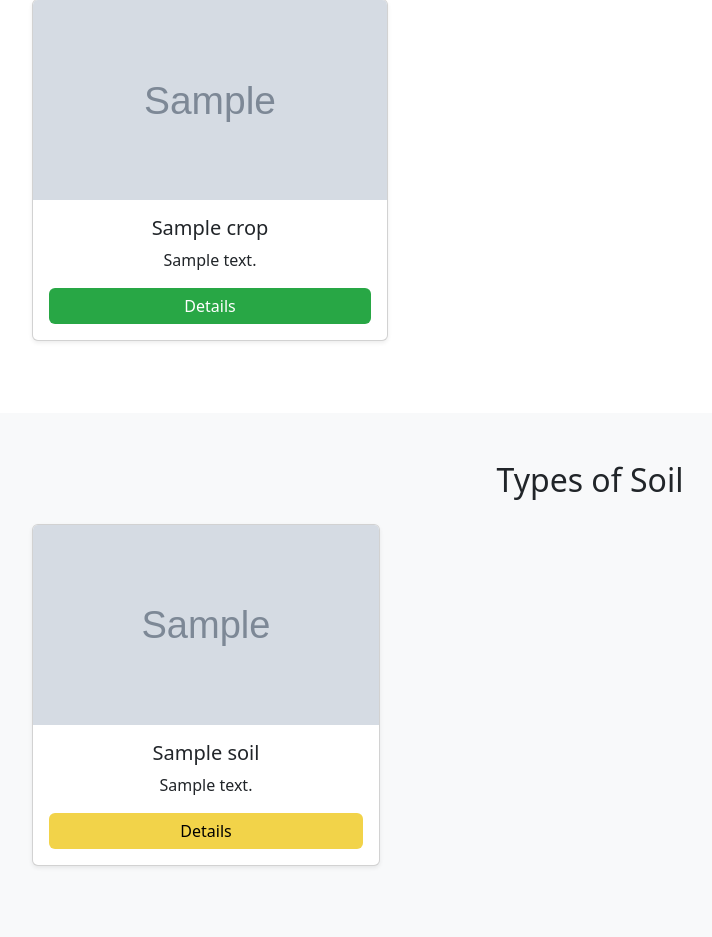
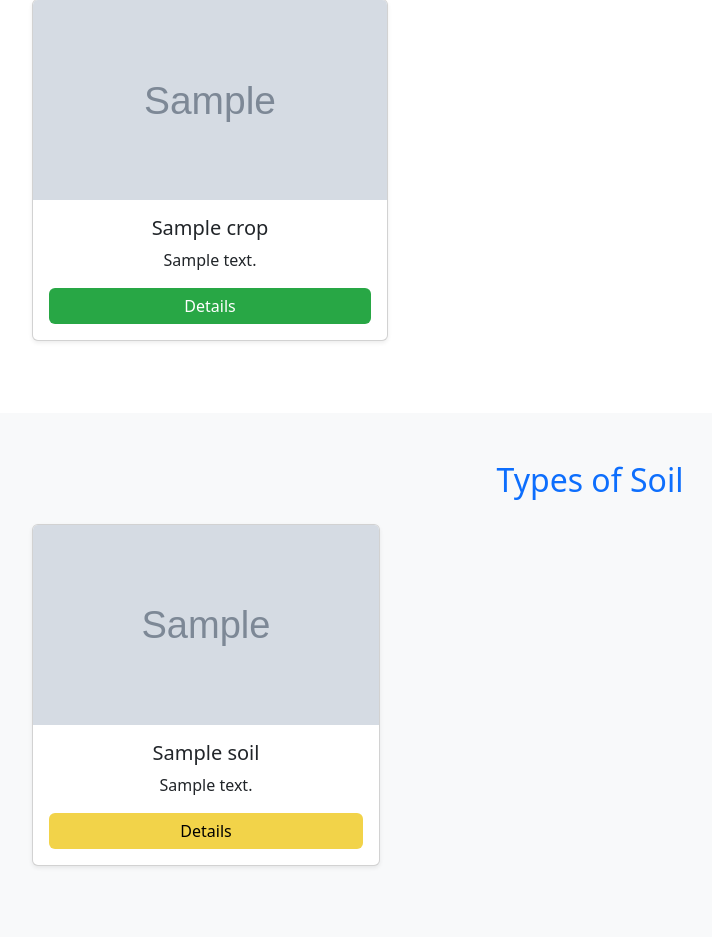
Before and after one commit to likithAswin74/Soil-Crop, a Flask app: page /home in a window 1280 px wide. Shown: the part 911-1848 px from the top of the page, without its empty margins (50-762 px from the left). Run offline with Flask 3, Linux system fonts and the light colour scheme; a user stored in the database is signed in; tables that the repository leaves empty hold one stand-in row (values such as "Sample post"); grey boxes marked "Sample" are stand-in pictures; some libraries are stand-ins or nearby versions.

Commit message:
changes comitted

```diff
--- a/static/css/styles.css
+++ b/static/css/styles.css
@@ -266,9 +266,3 @@ html {
 .soil-btn:hover {
     background-color: #e6c236 !important;  /* Darker Yellow */
 }
-
-
-
-.yellow-clr {
-    text-color: #e6c236 !important;  /* Darker Yellow */
-}
--- a/templates/index.html
+++ b/templates/index.html
@@ -36,7 +36,7 @@
 <!-- Types of Soil Section -->
 <section class="py-5 bg-light">
   <div class="container">
-    <h2 class="text-center yellow-clr mb-4">Types of Soil</h2>
+    <h2 class="text-center text-primary mb-4">Types of Soil</h2>
     <div class="row">
       <!-- Soil Card -->
     <div class="row">
```
